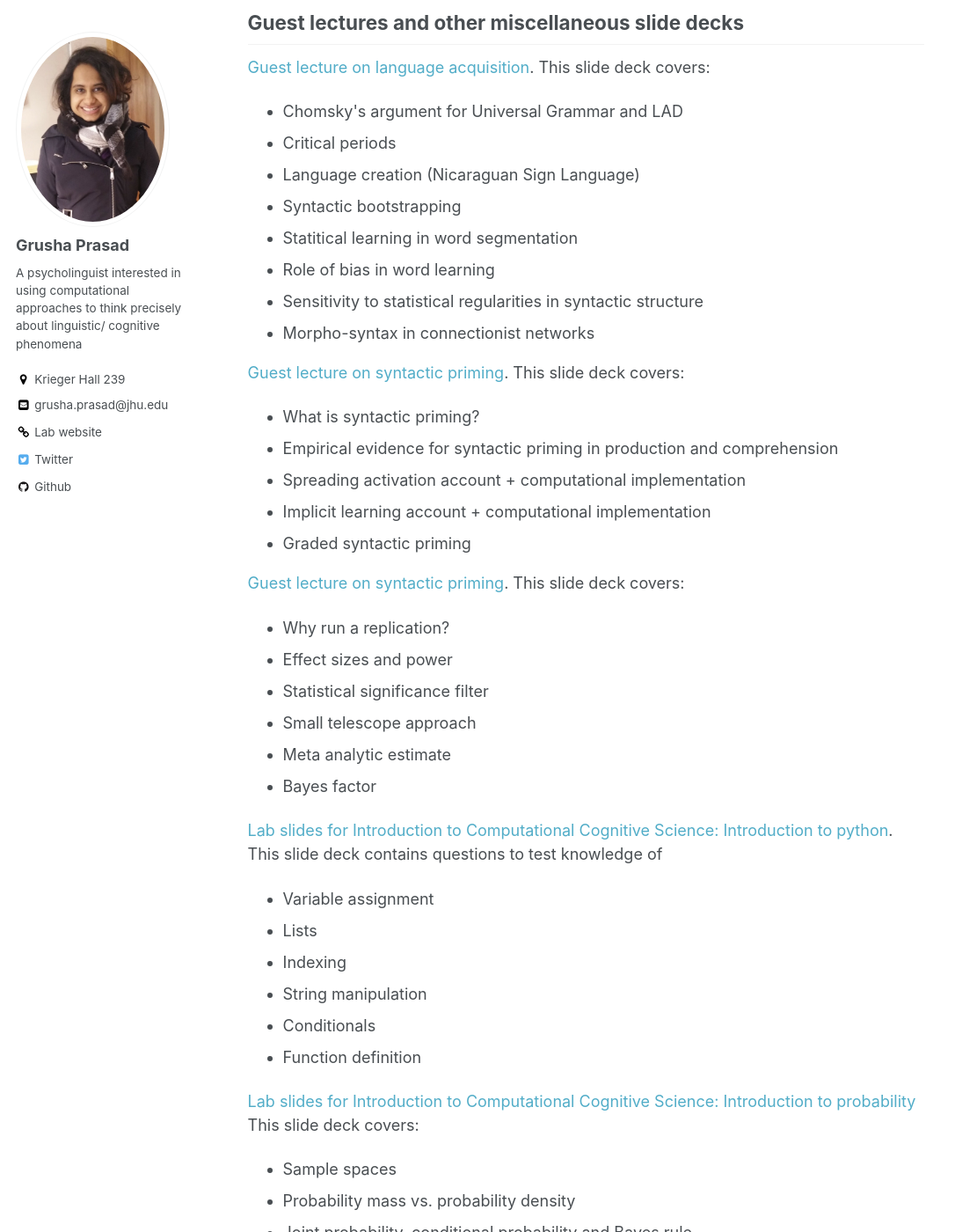
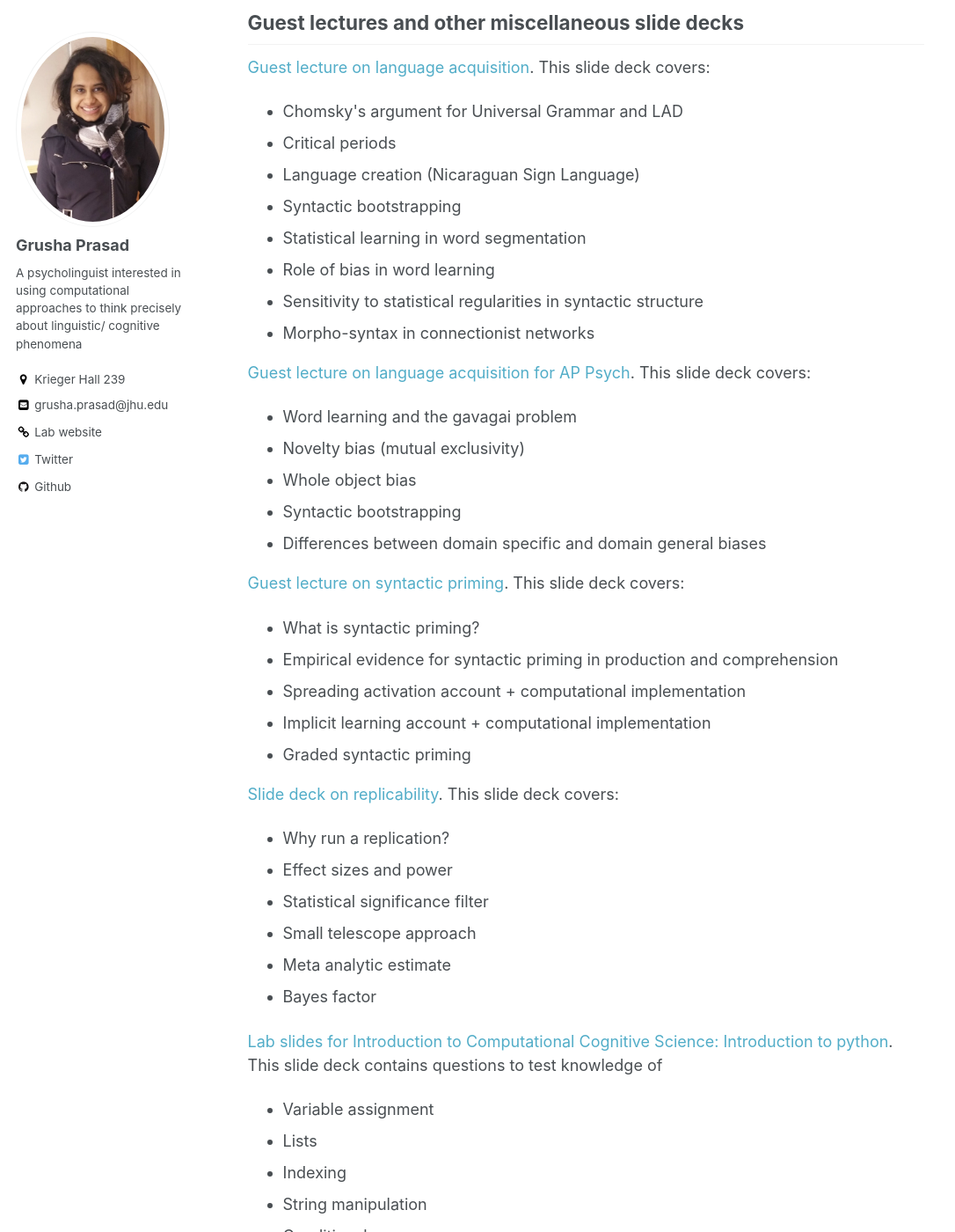
Before and after one commit to grushaprasad/grushaprasad.github.io, a Jekyll site: the page built from _pages/resources.html, in a window 1280 px wide and 1400 px high, scrolled down 1060 px. Shown: the whole window at 88% size, without its empty margins (0-1086 px from the left). Built offline with Jekyll 4.4.1, drawn with Linux system fonts in a browser that asks for light colours.

Commit message:
edited CV and research page and resources

```diff
--- a/_pages/resources.html
+++ b/_pages/resources.html
@@ -40,12 +40,21 @@ I ran a workshop on scientific thinking and experimental design for 8th graders
         <li> Critical periods </li>
         <li> Language creation (Nicaraguan Sign Language) </li>
         <li> Syntactic bootstrapping </li>
-        <li> Statitical learning in word segmentation </li>
+        <li> Statistical learning in word segmentation </li>
         <li> Role of bias in word learning </li>
         <li> Sensitivity to statistical regularities in syntactic structure </li>
         <li> Morpho-syntax in connectionist networks </li>
     </ul>
 
+<p> <a href= "/files/GrushaPrasad_Language_Acquisition_APPsych.pdf" target = "_blank"> Guest lecture on language acquisition for AP Psych</a>. This slide deck covers:
+
+    <ul compact>
+        <li> Word learning and the gavagai problem </li>
+        <li> Novelty bias (mutual exclusivity) </li>
+        <li> Whole object bias </li>
+        <li> Syntactic bootstrapping </li>
+        <li> Differences between domain specific and domain general biases </li>
+    </ul>
 
 <p> <a href= "/files/GrushaPrasad_Syntactic_Priming.pdf" target = "_blank"> Guest lecture on syntactic priming</a>. This slide deck covers:
     <ul compact>
@@ -56,7 +65,7 @@ I ran a workshop on scientific thinking and experimental design for 8th graders
         <li> Graded syntactic priming </li>
     </ul>
 
-<p> <a href= "/files/GrushaPrasad_Replicability.pdf" target = "_blank"> Guest lecture on syntactic priming</a>. This slide deck covers:
+<p> <a href= "/files/GrushaPrasad_Replicability.pdf" target = "_blank"> Slide deck on replicability</a>. This slide deck covers:
     <ul compact>
         <li> Why run a replication? </li>
         <li> Effect sizes and power </li>
```
Also changed, not shown: 1 other file.
